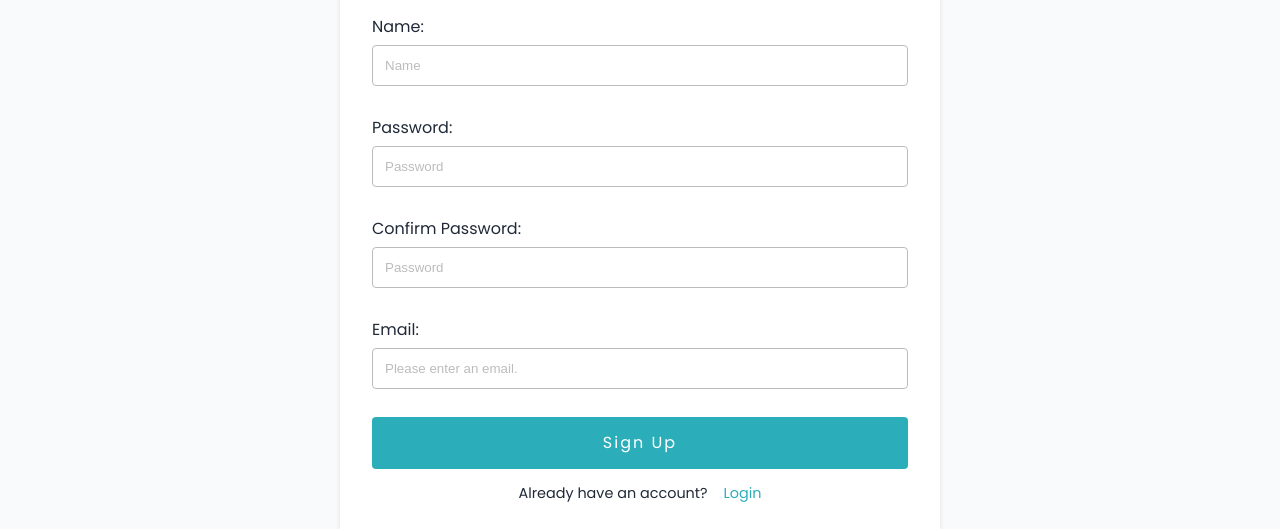
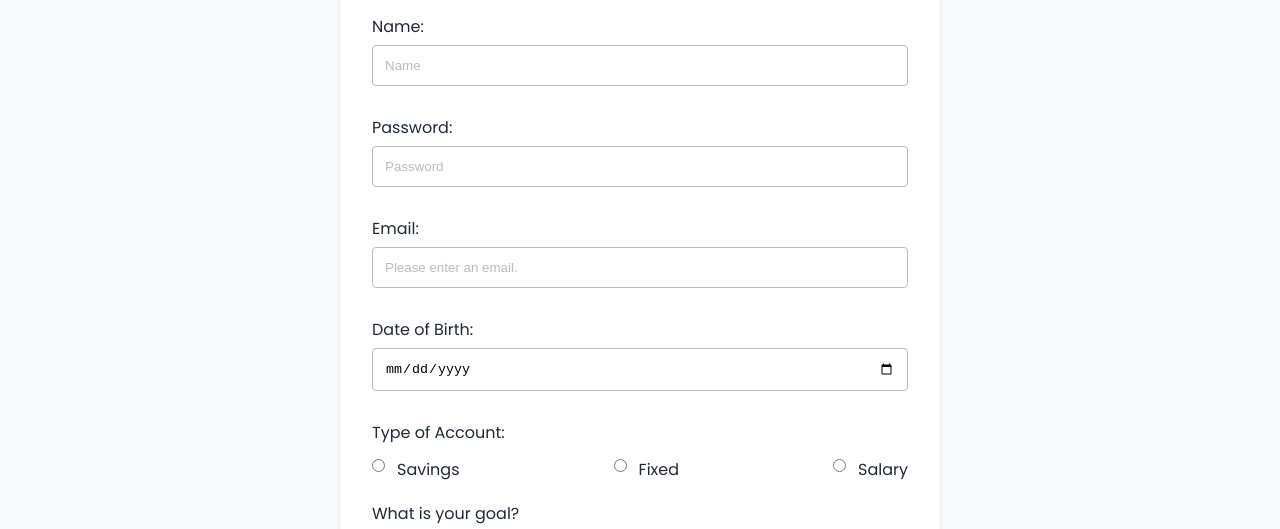
Before and after one commit to yodkwtf/finbank-html-css, a plain HTML site: page pages/register.html in a window 1280 px wide. Shown: the part 208-737 px from the top of the page. Drawn offline with Linux system fonts and the light colour scheme.

Commit message:
register form improved

```diff
--- a/css/styles.css
+++ b/css/styles.css
@@ -499,6 +499,11 @@ nav {
   text-align: center;
   padding: 1rem 2rem;
 }
+@media (max-width: 491px) {
+  .form {
+    padding: 1rem;
+  }
+}
 
 .form-header {
   margin-bottom: 1rem;
@@ -622,6 +627,22 @@ hr {
   margin-top: 0.25rem;
 }
 
+.register-form .radio-btns {
+  margin-top: 0.25rem;
+}
+
+.register-form .radio-btns div {
+  margin-top: 0.5rem;
+  display: flex;
+  justify-content: space-between;
+}
+
+.register-form .radio-btns span {
+  display: flex;
+  gap: 0.75rem;
+  align-items: center;
+}
+
 /* TRANSACTIONS PAGE */
 #transactions {
   min-height: calc(100vh - 135px);
--- a/pages/register.html
+++ b/pages/register.html
@@ -45,13 +45,29 @@
               <label for="password">Password:</label>
               <input type="password" required placeholder="Password" class="form-item" />
             </div>
-            <div>
+            <!-- <div>
               <label for="password2">Confirm Password:</label>
               <input type="password" required placeholder="Password" class="form-item" />
-            </div>
+            </div> -->
             <div>
               <label for="email">Email:</label>
               <input type="email" required placeholder="Please enter an email." class="form-item" />
+            </div>
+            <div>
+              <label for="dob">Date of Birth:</label>
+              <input type="date" required placeholder="Please enter an DOB." class="form-item" />
+            </div>
+            <div class="radio-btns">
+              <label for="account-type">Type of Account:</label>
+              <div>
+                <span><input type="radio" required value="savings" class="form-item" />Savings</span>
+                <span><input type="radio" required value="savings" class="form-item" />Fixed</span>
+                <span><input type="radio" required value="savings" class="form-item" />Salary</span>
+              </div>
+            </div>
+            <div>
+              <label for="goal">What is your goal?</label>
+              <textarea required rows="5" placeholder="Please enter an goal." class="form-item"></textarea>
             </div>
           </article>
 
```
